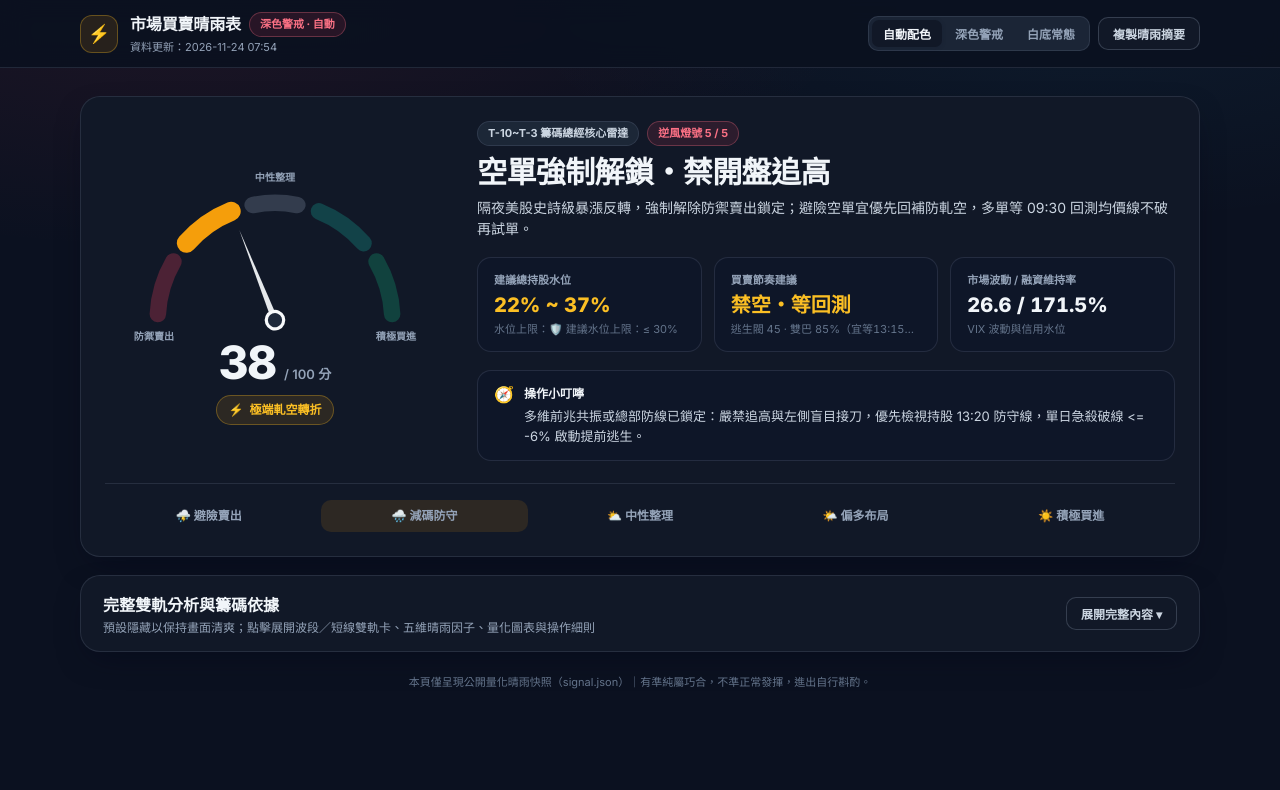
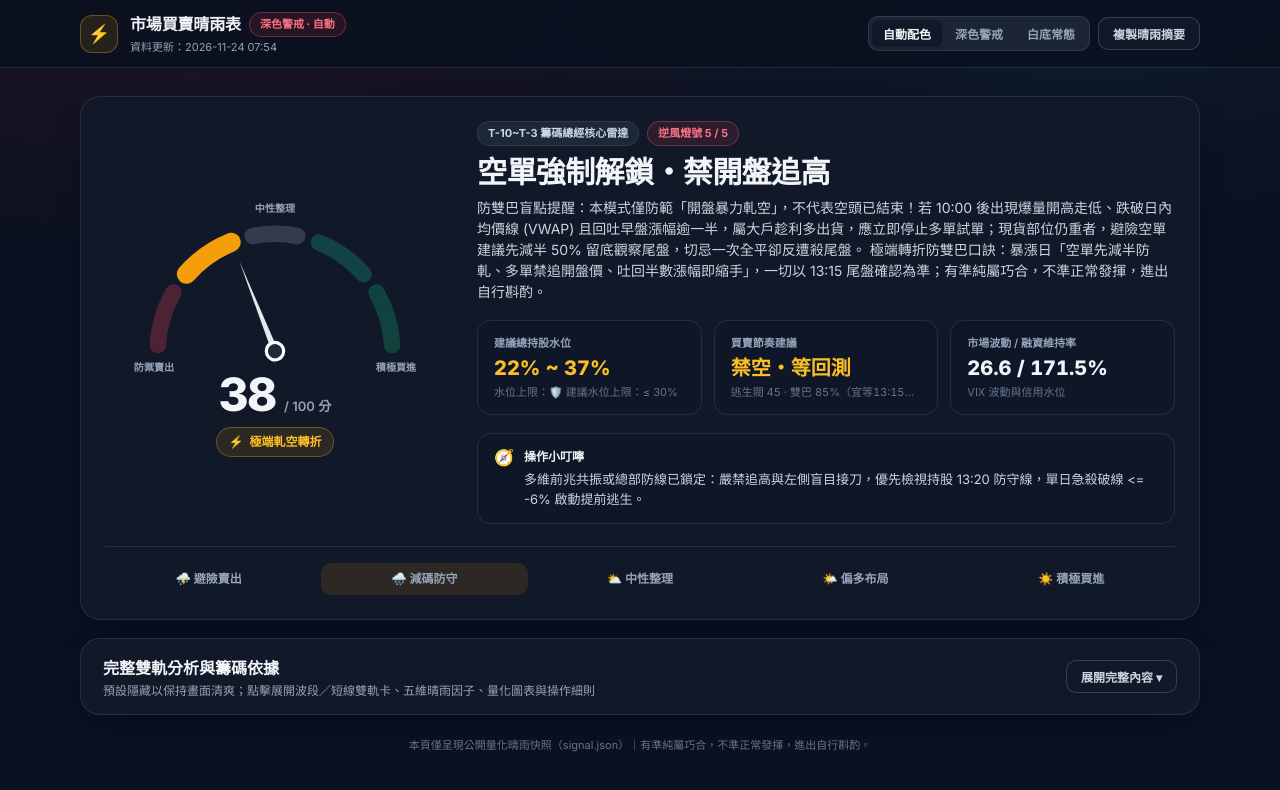
Before and after one commit to jliao8112-boop/Chips-and-Futures, a plain HTML site: page index.html in a window 1280 px wide. Drawn offline with nearby package versions, Linux system fonts and the light colour scheme.

Commit message:
Add files via upload

```diff
--- a/index.html
+++ b/index.html
@@ -990,7 +990,7 @@
         return {
           score, zoneIndex: score <= 42 ? 1 : 2, weatherIcon: "⚡", weatherLabel: "極端軋空轉折",
           actionLabel: "空單強制解鎖・禁開盤追高", actionShort: "禁空・等回測", tone: "warn",
-          summary: "隔夜美股史詩級暴漲反轉，強制解除防禦賣出鎖定；避險空單宜優先回補防軋空，多單等 09:30 回測均價線不破再試單。"
+          summary: "防雙巴盲點提醒：本模式僅防範「開盤暴力軋空」，不代表空頭已結束！若 10:00 後出現爆量開高走低、跌破日內均價線 (VWAP) 且回吐早盤漲幅逾一半，屬大戶趁利多出貨，應立即停止多單試單；現貨部位仍重者，避險空單建議先減半 50% 留底觀察尾盤，切忌一次全平卻反遭殺尾盤。 極端轉折防雙巴口訣：暴漲日「空單先減半防軋、多單禁追開盤價、吐回半數漲幅即縮手」，一切以 13:15 尾盤確認為準；有準純屬巧合，不準正常發揮，進出自行斟酌。"
         };
       }
 
```
